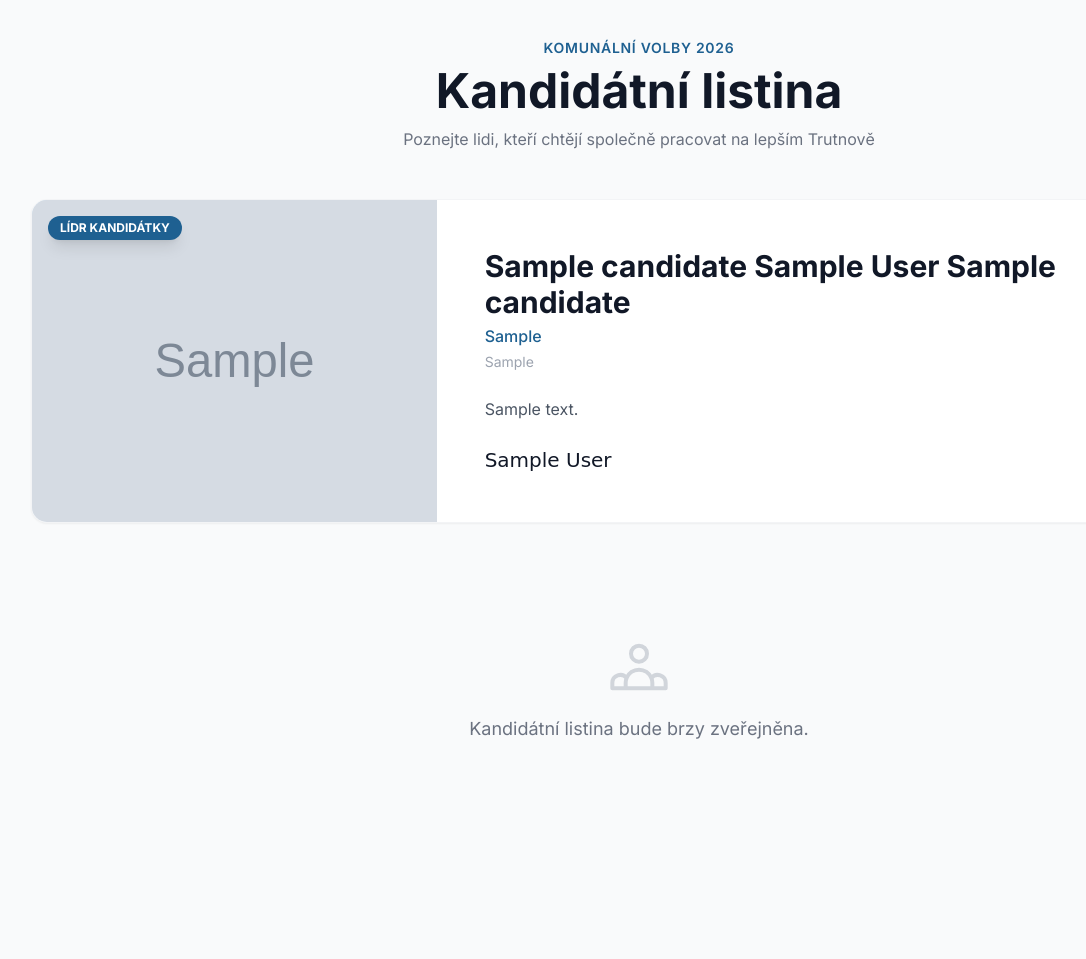
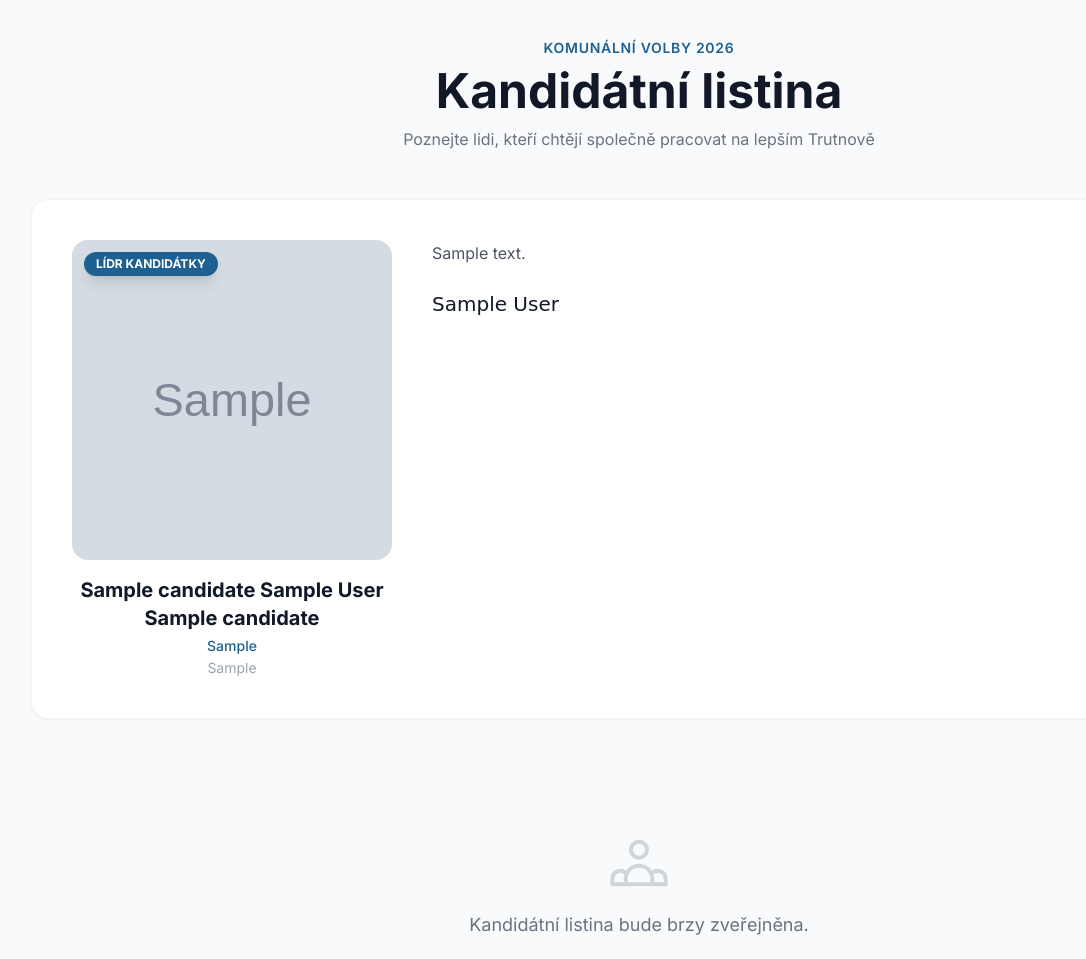
Before and after one commit to lukasclaude32/mame-radi-trutnov-web, a Django app: page /kandidati/ in a window 1280 px wide. Shown: the part 142-1101 px from the top of the page, without its empty margins (1-1087 px from the left). Run offline with Django 5.2, Linux system fonts and the light colour scheme; tables that the repository leaves empty hold one stand-in row (values such as "Sample post"); grey boxes marked "Sample" are stand-in pictures; some libraries are stand-ins or nearby versions.

Commit message:
Redesign leader section: fixed-size sticky photo instead of full-height stretch
Co-Authored-By: Claude Fable 5 <noreply@anthropic.com>

```diff
--- a/templates/web/candidates.html
+++ b/templates/web/candidates.html
@@ -11,32 +11,34 @@
             <p class="text-gray-500 mt-3 max-w-2xl mx-auto">Poznejte lidi, kteří chtějí společně pracovat na lepším Trutnově</p>
         </div>
         {% if leader %}
-        <div class="bg-white rounded-2xl shadow-sm border border-gray-100 overflow-hidden mb-12">
-            <div class="md:flex">
-                <div class="md:w-2/5 lg:w-1/3">
-                    <div class="aspect-square md:aspect-auto md:h-full bg-gradient-to-br from-primary-100 via-primary-50 to-blue-50 relative">
+        <div class="bg-white rounded-2xl shadow-sm border border-gray-100 p-6 lg:p-10 mb-12">
+            <div class="md:flex md:items-start md:gap-10">
+                <div class="md:w-64 lg:w-80 flex-shrink-0 md:sticky md:top-24">
+                    <div class="relative rounded-2xl overflow-hidden aspect-square bg-gradient-to-br from-primary-100 via-primary-50 to-blue-50">
                         {% if leader.photo %}
                         <img src="{{ leader.photo.url }}" alt="{{ leader.full_name }}" class="w-full h-full object-cover">
                         {% else %}
                         <div class="w-full h-full flex items-center justify-center bg-gradient-to-br from-primary-200/60 to-cyan-100/60">
-                            <div class="w-32 h-32 rounded-full bg-white/60 backdrop-blur flex items-center justify-center shadow-inner">
-                                <span class="text-5xl font-bold text-primary-400">{{ leader.first_name|make_list|first }}{{ leader.last_name|make_list|first }}</span>
+                            <div class="w-28 h-28 rounded-full bg-white/60 backdrop-blur flex items-center justify-center shadow-inner">
+                                <span class="text-4xl font-bold text-primary-400">{{ leader.first_name|make_list|first }}{{ leader.last_name|make_list|first }}</span>
                             </div>
                         </div>
                         {% endif %}
-                        <span class="absolute top-4 left-4 bg-primary-600 text-white text-xs font-bold px-3 py-1 rounded-full shadow-lg">LÍDR KANDIDÁTKY</span>
+                        <span class="absolute top-3 left-3 bg-primary-600 text-white text-xs font-bold px-3 py-1 rounded-full shadow-lg">LÍDR KANDIDÁTKY</span>
+                    </div>
+                    <div class="text-center mt-4">
+                        <h2 class="text-xl font-bold text-gray-900">{{ leader.full_name }}</h2>
+                        {% if leader.occupation %}
+                        <p class="text-primary-600 font-medium text-sm mt-1">{{ leader.occupation }}</p>
+                        {% endif %}
+                        {% if leader.party %}
+                        <p class="text-gray-400 text-sm mt-0.5">{{ leader.party }}</p>
+                        {% endif %}
                     </div>
                 </div>
-                <div class="md:w-3/5 lg:w-2/3 p-8 lg:p-12">
-                    <h2 class="text-2xl lg:text-3xl font-bold text-gray-900">{{ leader.full_name }}</h2>
-                    {% if leader.occupation %}
-                    <p class="text-primary-600 font-medium mt-1">{{ leader.occupation }}</p>
-                    {% endif %}
-                    {% if leader.party %}
-                    <p class="text-gray-400 text-sm mt-1">{{ leader.party }}</p>
-                    {% endif %}
+                <div class="flex-1 mt-8 md:mt-0">
                     {% if leader.bio %}
-                    <div class="text-gray-600 leading-relaxed space-y-4 mt-6">
+                    <div class="text-gray-600 leading-relaxed space-y-4">
                         {{ leader.bio|linebreaksbr }}
                     </div>
                     {% endif %}
```
